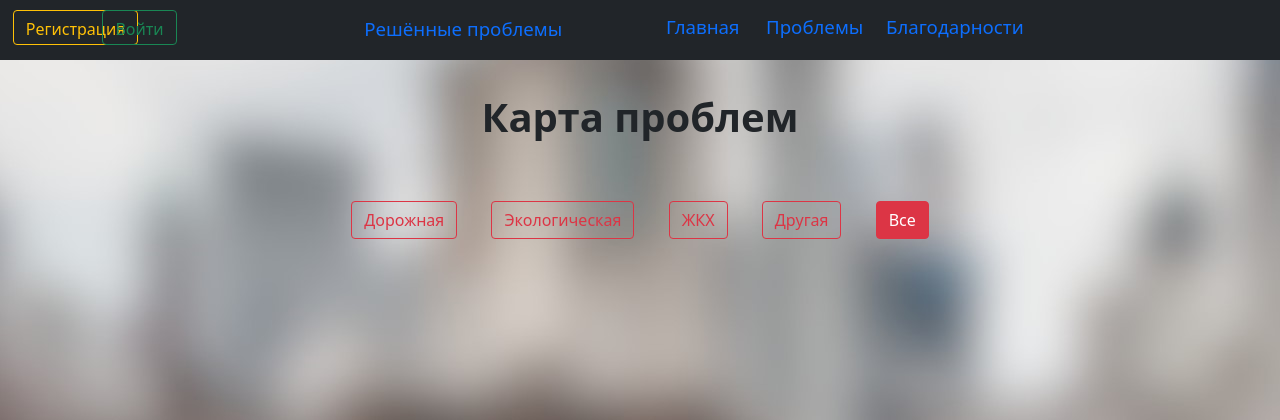
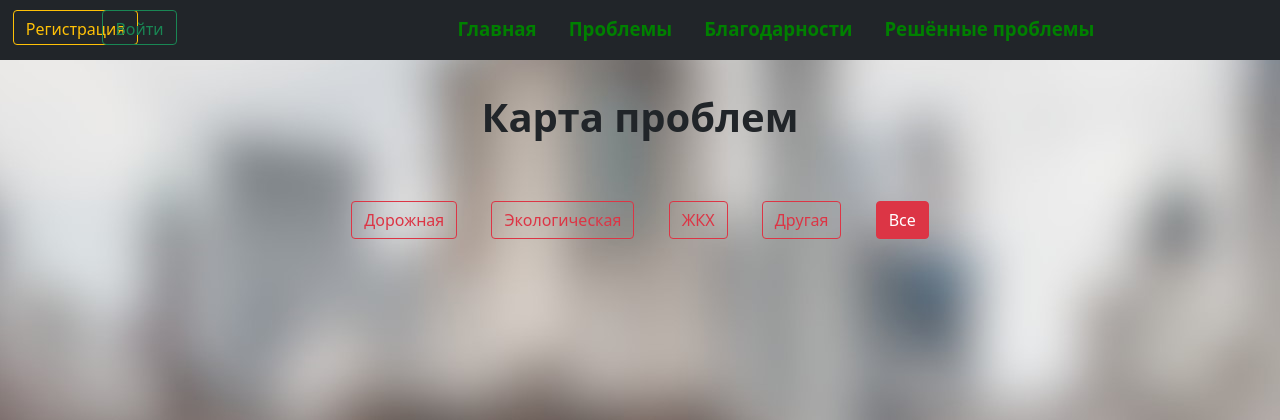
Before and after one commit to Fe0fan0v/CyberPro, a Flask app: page / in a window 1280 px wide. Shown: the top 420 px of the page. Run offline with Flask 2, Linux system fonts and the light colour scheme; data comes from the database, SQL or seed files in the repository.

Commit message:
шапка

```diff
--- a/templates/base.html
+++ b/templates/base.html
@@ -19,8 +19,32 @@
     background: url(../static/img/fon.jpg);
     background-attachment: fixed;
     }
-    .link-header {
+    .top-menu {
     font-size: 14pt;
+    {% if current_user.is_authenticated %}
+    width: 72%;
+    {% else %}
+    width: 68%;
+    {% endif %}
+    float: none;
+    }
+    .top-menu ul li {
+    list-style: none;
+    float: left;
+    text-align: center;
+    }
+    .top-menu ul li a {
+    display: block;
+    wight: 800px;
+    text-decoration: none;
+    color: green;
+    padding-top: 5px;
+    cursor: pointer;
+    font-weight: bold;
+    }
+    .top-menu ul li a:hover {
+    color: #fec239;
+    transition: all 0.5s ease;
     }
     .form-control {
     width: 30%; margin-left: auto; margin-right: auto;
@@ -45,26 +69,25 @@
 <header>
     <nav class="navbar navbar-dark bg-dark" style="height: 60px;">
         {% if current_user.is_authenticated %}
-        <p><a class="navbar-brand" href="/logout" style="position: absolute; left: 2%; top: 5px;">{{ current_user.name }} {{ current_user.surname }}</a></p>
+        <p><a class="navbar-brand" href="/logout" style="position: absolute; left: 2%; top: 5px; color: #fec239;">{{ current_user.name }} {{ current_user.surname }}</a></p>
         {% else %}
         <p>
             <a class="btn btn-outline-warning" href="/register" style="height: 35px; position: absolute; left: 1%; top: 10px;">Регистрация</a>
             <a class="btn btn-outline-success" href="/login" style="height: 35px; position: absolute; left: 8%; top: 10px;">Войти</a>
         </p>
         {% endif %}
-        <div class="link-header">
+        <div class="top-menu">
+            <ul>
+
+            <li><a class="nav-item nav-link active" href="/">Главная</a></li>
+        <li><a class="nav-item nav-link" href="/all_problems">Проблемы</a></li>
         {% if current_user.is_authenticated %}
-            <a class="nav-item nav-link active" href="/" style="position: absolute; top: 5px; left: 600px;">Главная</a>
-        <a class="nav-item nav-link" href="/all_problems" style="position: absolute; top: 5px; left: 700px;">Проблемы</a>
-        <a class="nav-item nav-link" href="/my_problems" style="position: absolute; top: 5px; left: 830px;">Мои проблемы</a>
-        <a class="nav-item nav-link" href="/all_thanks" style="position: absolute; top: 5px; left: 1000px;">Благодарности</a>
-        <a class="nav-item nav-link" href="/resolved_problems" style="position: absolute; top: 5px; left: 1150px;">Решённые проблемы</a>
-        {% else %}
-            <a class="nav-item nav-link active" href="/" style="position: absolute; top: 5px; left: 650px;">Главная</a>
-        <a class="nav-item nav-link" href="/all_problems" style="position: absolute; top: 5px; left: 750px;">Проблемы</a>
-            <a class="nav-item nav-link" href="/all_thanks" style="position: absolute; top: 5px; left: 870px;">Благодарности</a>
-            <a class="nav-item nav-link" href="/resolved_problems" style="margin-left: -305%; padding-top: 5px;">Решённые проблемы</a>
-        {% endif %}</div>
+        <li><a class="nav-item nav-link" href="/my_problems">Мои проблемы</a></li>
+        {% endif %}
+                <li><a class="nav-item nav-link" href="/all_thanks">Благодарности</a></li>
+                <li><a class="nav-item nav-link" href="/resolved_problems">Решённые проблемы</a></li>
+            </ul>
+        </div>
     </nav>
 </header>
 <!-- Begin page content -->
```
